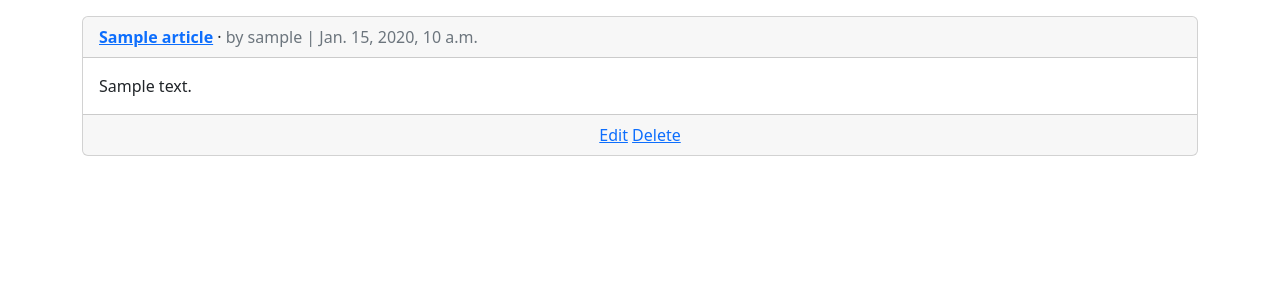
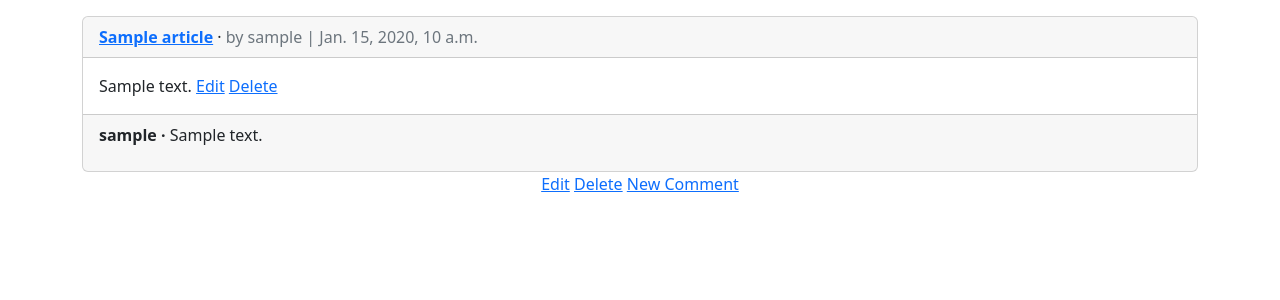
Before and after one commit to jackharris2215/Newspaper, a Django app: page /articles/ in a window 1280 px wide. Shown: the part 73-373 px from the top of the page. Run offline with Django 4.2, Linux system fonts and the light colour scheme; a user stored in the database is signed in; tables that the repository leaves empty hold one stand-in row (values such as "Sample post").

Commit message:
chapter 16

```diff
--- a/articles/models.py
+++ b/articles/models.py
@@ -17,3 +17,17 @@ class Article(models.Model):
 
     def get_absolute_url(self):
         return reverse("article_detail", kwargs={"pk": self.pk})
+
+class Comment(models.Model):
+    article = models.ForeignKey(Article, on_delete=models.CASCADE)
+    comment = models.CharField(max_length=140)
+    author = models.ForeignKey(
+        settings.AUTH_USER_MODEL,
+        on_delete=models.CASCADE,
+    )
+
+    def __str__(self):
+        return self.comment
+
+    def get_absolute_url(self):
+        return reverse("article_list")
--- a/articles/views.py
+++ b/articles/views.py
@@ -1,16 +1,60 @@
-from django.views.generic import ListView, DetailView
+from django.contrib.auth.mixins import LoginRequiredMixin, UserPassesTestMixin
+from django.views import View
+from django.views.generic import ListView, DetailView, FormView
+from django.views.generic.detail import SingleObjectMixin
 from django.views.generic.edit import UpdateView, DeleteView, CreateView
 from django.urls import reverse_lazy
-from django.contrib.auth.mixins import LoginRequiredMixin, UserPassesTestMixin
+from django.urls import reverse_lazy, reverse
+
+from .forms import CommentForm
 from .models import Article
+
+
+class CommentGet(DetailView):
+    model = Article
+    template_name = "article_detail.html"
+
+    def get_context_data(self, **kwargs):
+        context = super().get_context_data(**kwargs)
+        context["form"] = CommentForm()
+        return context
+
+
+class CommentPost(SingleObjectMixin, FormView):
+    model = Article
+    form_class = CommentForm
+    template_name = "article_detail.html"
+
+    def post(self, request, *args, **kwargs):
+        self.object = self.get_object()
+        return super().post(request, *args, **kwargs)
+
+    def form_valid(self, form):
+        comment = form.save(commit=False)
+        comment.article = self.object
+        comment.author = self.request.user
+        comment.save()
+        return super().form_valid(form)
+
+    def get_success_url(self):
+        article = self.object
+        return reverse("article_detail", kwargs={"pk": article.pk})
+
 
 class ArticleListView(LoginRequiredMixin, ListView):
     model = Article
     template_name = "article_list.html"
 
-class ArticleDetailView(LoginRequiredMixin, DetailView):
-    model = Article
-    template_name = "article_detail.html"
+
+class ArticleDetailView(LoginRequiredMixin, View):
+    def get(self, request, *args, **kwargs):
+        view = CommentGet.as_view()
+        return view(request, *args, **kwargs)
+
+    def post(self, request, *args, **kwargs):
+        view = CommentPost.as_view()
+        return view(request, *args, **kwargs)
+
 
 class ArticleUpdateView(LoginRequiredMixin, UserPassesTestMixin, UpdateView):
     model = Article
@@ -20,10 +64,20 @@ class ArticleUpdateView(LoginRequiredMixin, UserPassesTestMixin, UpdateView):
     )
     template_name = "article_edit.html"
 
+    def test_func(self):
+        obj = self.get_object()
+        return obj.author == self.request.user
+
+
 class ArticleDeleteView(LoginRequiredMixin, UserPassesTestMixin, DeleteView):
     model = Article
     template_name = "article_delete.html"
     success_url = reverse_lazy("article_list")
+
+    def test_func(self):
+        obj = self.get_object()
+        return obj.author == self.request.user
+
 
 class ArticleCreateView(LoginRequiredMixin, CreateView):
     model = Article
--- a/templates/article_list.html
+++ b/templates/article_list.html
@@ -14,13 +14,28 @@
   </div>
   <div class="card-body">
     {{ article.body }}
+    {% if article.author.pk == request.user.pk %}
+    <a href="{% url 'article_edit' article.pk %}">Edit</a>
+    <a href="{% url 'article_delete' article.pk %}">Delete</a>
+    {% endif %}
+  </div>
+  <div class="card-footer">
+    {% for comment in article.comment_set.all %}
+    <p>
+      <span class="fw-bold">
+        {{ comment.author }} &middot;
+      </span>
+      {{ comment }}
+    </p>
+    {% endfor %}
+  </div>
 </div>
 <div class="card-footer text-center text-muted">
   {% if article.author.pk == request.user.pk %}
   <a href="{% url 'article_edit' article.pk %}">Edit</a>
   <a href="{% url 'article_delete' article.pk %}">Delete</a>
   {% endif %}
-</div>
+  <a href="{{ article.get_absolute_url }}">New Comment</a>
 </div>
 <br />
 {% endfor %}
```
Also changed, not shown: articles/admin.py (+9 -1 lines), articles/forms.py (added, +8 -0 lines), templates/article_detail.html (+16 -0 lines), articles/migrations/0002_comment.py (added). Lines whose indentation alone changed are shown as unchanged.
